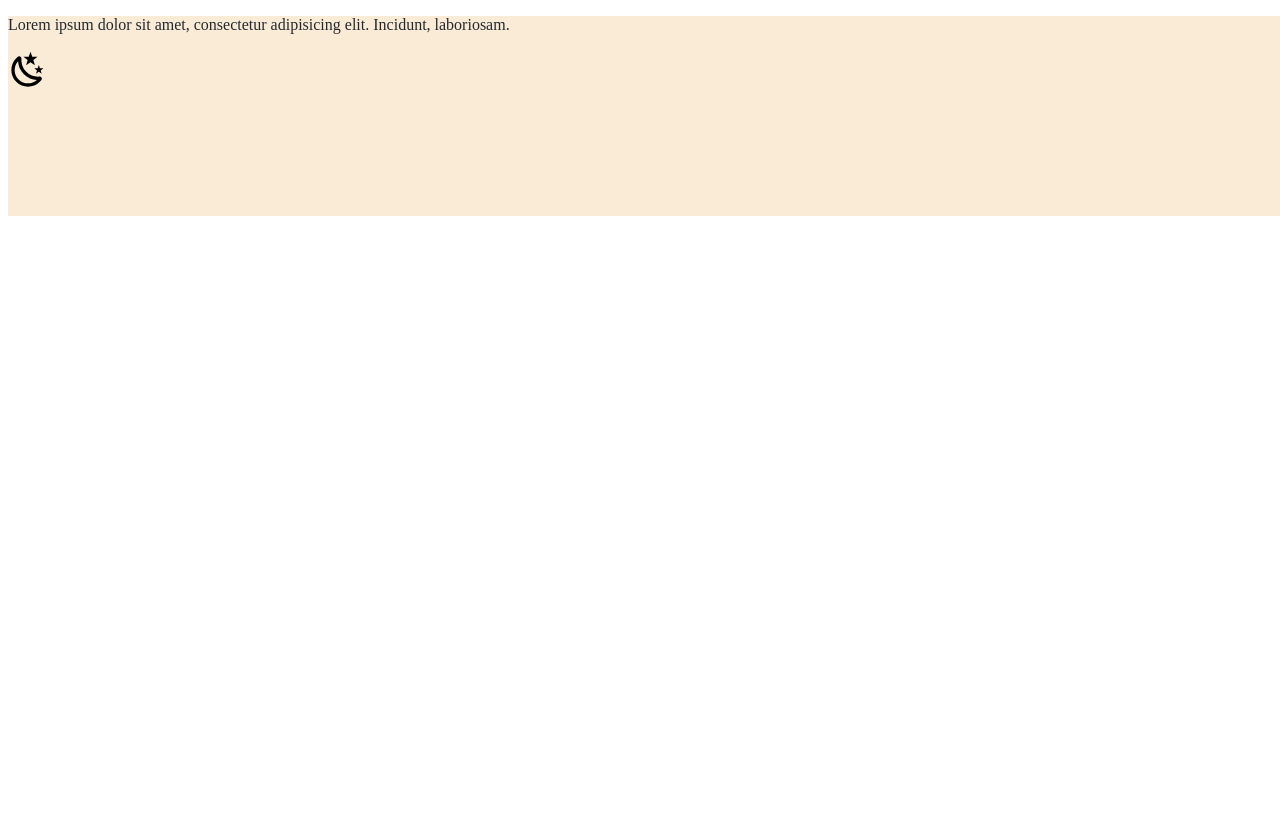
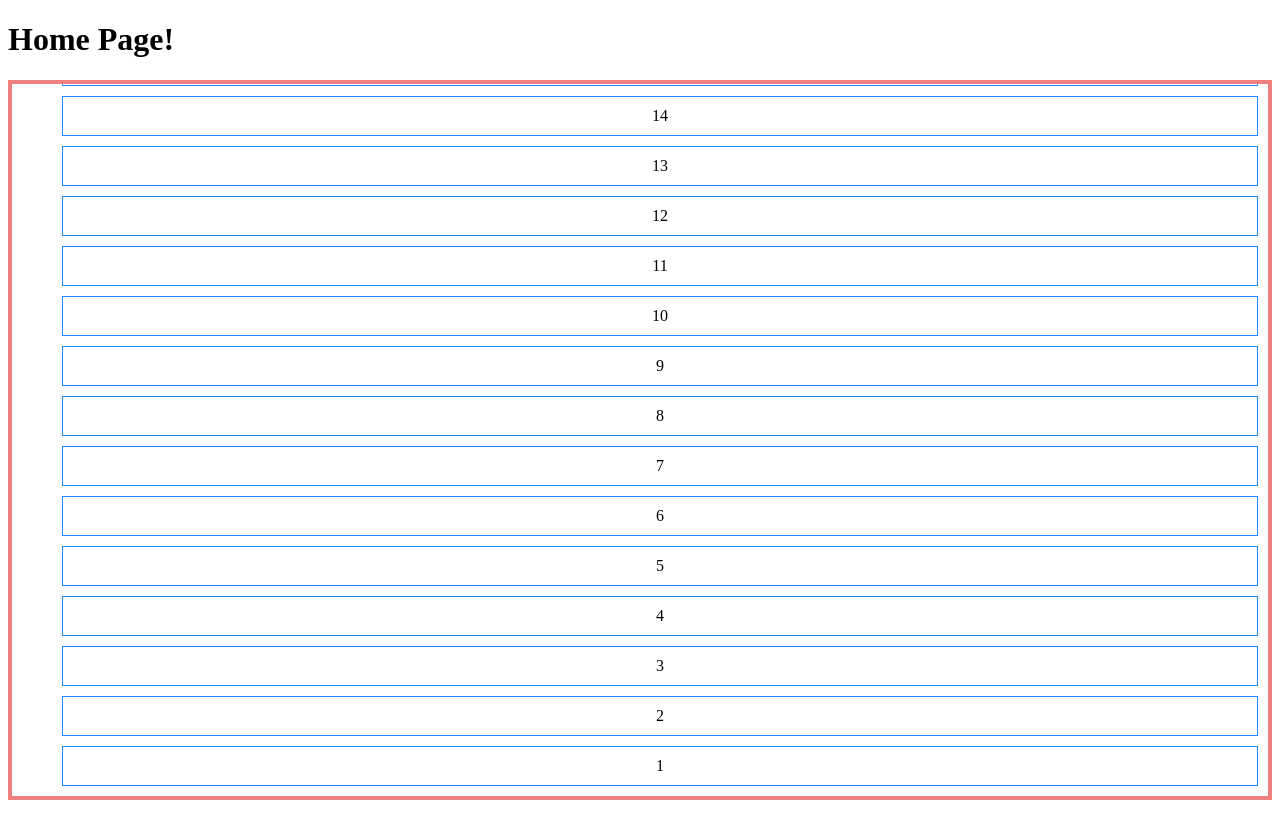
Before and after one commit to denis713m/slavnaya, a React (Create React App) app in the folder frontend/: page / in a window 1280 px wide. Built offline with nearby package versions, Linux system fonts and the light colour scheme.

Commit message:
Create: getSnapshotBeforeUpdate example

```diff
--- a/frontend/src/App.js
+++ b/frontend/src/App.js
@@ -1,53 +1,26 @@
-import React, { Component, lazy, Suspense }       from 'react';
+import React, { lazy, Suspense }                  from 'react';
 import { BrowserRouter as Router, Switch, Route } from 'react-router-dom';
 import './App.css';
 
-const TestPage = lazy( () => import('./pages/TestPage.js') );
 const SignUpPage = lazy( () => import( './pages/SignUpPage.js' ) );
 const SignInPage = lazy( () => import( './pages/SignInPage.js' ) );
 const HomePage = lazy( () => import( './pages/HomePage.js' ) );
 
 const fallbackElem = <div className='loader'>Loading...</div>;
 
-export const ThemeContext = React.createContext( 'light' );
+function App () {
 
-class App extends Component {
-
-  constructor (props) {
-    super( props );
-    this.state = {
-      theme: 'light',
-    };
-
-  }
-
-  changeTheme = () => {
-    this.setState( state => ({
-      theme: state.theme === 'light'
-             ? 'dark'
-             : 'light'
-    }) );
-  };
-
-  render () {
   return (
-      <ThemeContext.Provider value={{
-        changeTheme: this.changeTheme,
-        theme: this.state.theme,
-      }}>
     <Router>
       <Suspense fallback={fallbackElem}>
         <Switch>
           <Route exact path="/" component={HomePage}/>
           <Route path={['/signup', '/sign_up']} component={SignUpPage}/>
           <Route path={['/signin', '/sign_in', '/login']} component={SignInPage}/>
-              <Route path={['/test']} component={TestPage}/>
         </Switch>
       </Suspense>
     </Router>
-      </ThemeContext.Provider>
   );
-  }
 }
 
 export default App;
--- /dev/null
+++ b/frontend/src/components/AbstractList/AbstractList.module.scss
@@ -0,0 +1,17 @@
+.listItem {
+  box-sizing: border-box;
+  margin: 10px;
+  padding: 10px;
+  text-align: center;
+  border: 1px solid #2188ff;
+
+}
+
+.list {
+  list-style: none;
+  max-height: 90vh;
+  min-height: 90vh;
+  overflow-y: scroll;
+  box-sizing: border-box;
+  border: 4px solid lightcoral;
+}
--- /dev/null
+++ b/frontend/src/components/AbstractList/index.js
@@ -0,0 +1,98 @@
+import React, { Component } from 'react';
+import PropTypes            from 'prop-types';
+import styles               from './AbstractList.module.scss';
+
+const ListItem = props => (<li {...props}/>);
+
+ListItem.propTypes = {
+  children: PropTypes.node,
+  className: PropTypes.string
+};
+
+class AbstractList extends Component {
+  constructor (props) {
+    console.log( 'constructor' );
+    super( props );
+    const items = [];
+
+    for (let i = 40; i > 0; i--) {
+      items.push( i );
+    }
+    this.state = {
+      items,
+    };
+
+    this.listRef = React.createRef();
+
+  }
+
+  loadItems = () => {
+    const newItems = [];
+    const { items } = this.state;
+    for (let i = items.length + 40; i > items.length; i--) {
+      newItems.push( i );
+    }
+
+    console.group( 'Updating' );
+
+    console.log( 'setState(...)' );
+    this.setState( state => ({
+                     items: [...newItems, ...state.items],
+                   })
+    );
+  };
+
+  componentDidMount () {
+    console.log( 'componentDidMount' );
+    const list = this.listRef.current;
+    list.scrollTop = list.scrollHeight;
+
+    list.addEventListener( 'scroll', this.scrollHandler );
+  }
+
+  scrollHandler = (e) => {
+    const list = this.listRef.current;
+    if (list.scrollTop < 1) {
+      this.loadItems();
+    }
+  };
+
+  shouldComponentUpdate (nextProps, nextState, nextContext) {
+    console.log( 'shouldComponentUpdate' );
+    return true;
+  }
+
+  getSnapshotBeforeUpdate (prevProps, prevState) {
+    console.log( 'getSnapshotBeforeUpdate' );
+    if (prevState.items.length < this.state.items.length) {
+      const list = this.listRef.current;
+      return list.scrollHeight - list.scrollTop;
+    }
+    return null;
+  }
+
+  componentDidUpdate (prevProps, prevState, snapshot) {
+    console.log( 'componentDidUpdate' );
+    console.groupCollapsed( 'componentDidUpdate' );
+    if (snapshot !== null) {
+      const list = this.listRef.current;
+      return list.scrollTop = list.scrollHeight - snapshot;
+    }
+  }
+
+  render () {
+    console.log( 'render' );
+    const { items } = this.state;
+    return (
+      <ul ref={this.listRef} className={styles.list}>
+        {
+          items.map( item => (<ListItem className={styles.listItem} key={item}>{item}</ListItem>) )
+        }
+      </ul>
+    );
+  }
+}
+
+AbstractList.propTypes = {};
+
+export default AbstractList;
--- a/frontend/src/components/TestList/TestList.module.scss
+++ /dev/null
@@ -1,26 +0,0 @@
-.listItem {
-  box-sizing: border-box;
-  padding: 10px 20px;
-  border: 1px solid dodgerblue;
-  border-radius: 4px;
-  text-align: center;
-  width: 100%;
-}
-
-.list {
-  max-width: 400px;
-  box-sizing: border-box;
-  border: 3px solid fuchsia;
-  padding: 10px;
-  overflow-y: scroll;
-  position: relative;
-  max-height: 90vh;
-  min-height: 90vh;
-}
-
-
-.button {
-  position: fixed;
-  top: 50%;
-  left: 50%;
-}
--- a/frontend/src/components/TestList/index.js
+++ /dev/null
@@ -1,83 +0,0 @@
-import React, { Component } from 'react';
-import PropTypes            from 'prop-types';
-import styles               from './TestList.module.scss';
-
-const ListItem = (props) => {
-
-  return <li className={styles.listItem}>{props.children}</li>;
-
-};
-
-ListItem.propTypes = {
-  children: PropTypes.node,
-};
-
-class TestList extends Component {
-  constructor (props) {
-    super( props );
-
-    const newItems = [];
-    for (let i = 40; i > 0; i--) {
-      newItems.push( i );
-    }
-
-    this.state = {
-      items: newItems,
-    };
-
-    this.listRef = React.createRef();
-
-  }
-
-  loadItems = () => {
-    const { items } = this.state;
-    const newItems = [];
-    for (let i = items.length + 40; i > items.length; i--) {
-      newItems.push( i );
-    }
-    this.setState( {
-                     items: [...newItems, ...items]
-                   } );
-  };
-
-  getSnapshotBeforeUpdate (prevProps, prevState) {
-    if (prevState.items.length < this.state.items.length) {
-      const list = this.listRef.current;
-      return list.scrollHeight - list.scrollTop;
-    }
-    return null;
-  }
-
-  componentDidUpdate (prevProps, prevState, snapshot) {
-    if (snapshot !== null) {
-      const list = this.listRef.current;
-      list.scrollTop = list.scrollHeight - snapshot;
-    }
-  }
-
-  componentDidMount () {
-    this.listRef.current.scrollTo( 0, this.listRef.current.scrollHeight );
-  }
-
-  render () {
-
-    const { items } = this.state;
-
-    return (
-      <>
-        <ul ref={this.listRef} className={styles.list}>
-          {
-            items.map( item => (<ListItem key={item}>{item}</ListItem>) )
-          }
-
-
-        </ul>
-        <button className={styles.button} onClick={this.loadItems}>load</button>
-      </>
-    );
-  }
-}
-
-TestList.propTypes = {};
-
-export default TestList;
--- a/frontend/src/pages/HomePage.js
+++ b/frontend/src/pages/HomePage.js
@@ -1,51 +1,14 @@
-import React, { Component, useState }            from 'react';
-import { withRouter }                            from 'react-router';
-import { ThemeContext }                          from '../App.js';
-import styles                                    from './HomePage.module.scss';
-import classNames                                from 'classnames';
-import Icon                                      from '@mdi/react';
-import { mdiWhiteBalanceSunny, mdiWeatherNight } from '@mdi/js';
+import React          from 'react';
+import { withRouter } from 'react-router';
+import AbstractList   from '../components/AbstractList';
 
-function ThemeButton () {
+const HomePage = props => {
 
   return (
-    <ThemeContext.Consumer>
-      {
-        value => {
-          const { theme, changeTheme } = value;
-          return (<Icon onClick={changeTheme} path={theme === 'light'
-                                                    ? mdiWeatherNight
-                                                    : mdiWhiteBalanceSunny} size={'40px'} color={theme === 'light'
-                                                                                                 ? 'black'
-                                                                                                 : 'white'}/>);
-        }
-      }
-    </ThemeContext.Consumer>
-  );
-}
-
-class Header extends Component {
-
-  render () {
-    const { theme } = this.context;
-    const headerClassName = classNames( styles.header, {
-      [styles.lightThemeHeader]: theme === 'light',
-      [styles.darkThemeHeader]: theme === 'dark',
-    } );
-    return (
-      <header className={headerClassName}>
-        <p>Lorem ipsum dolor sit amet, consectetur adipisicing elit. Incidunt, laboriosam.</p>
-        <ThemeButton/>
-      </header>
-    );
-  }
-}
-
-Header.contextType = ThemeContext;
-
-const HomePage = props => {
-  return (
-    <Header/>
+    <>
+      <h1>Home Page!</h1>
+      <AbstractList/>
+    </>
   );
 };
 
```
Also changed, not shown: 1 other file (tests, documents, lock files or other folders). Lines whose indentation alone changed are shown as unchanged.
